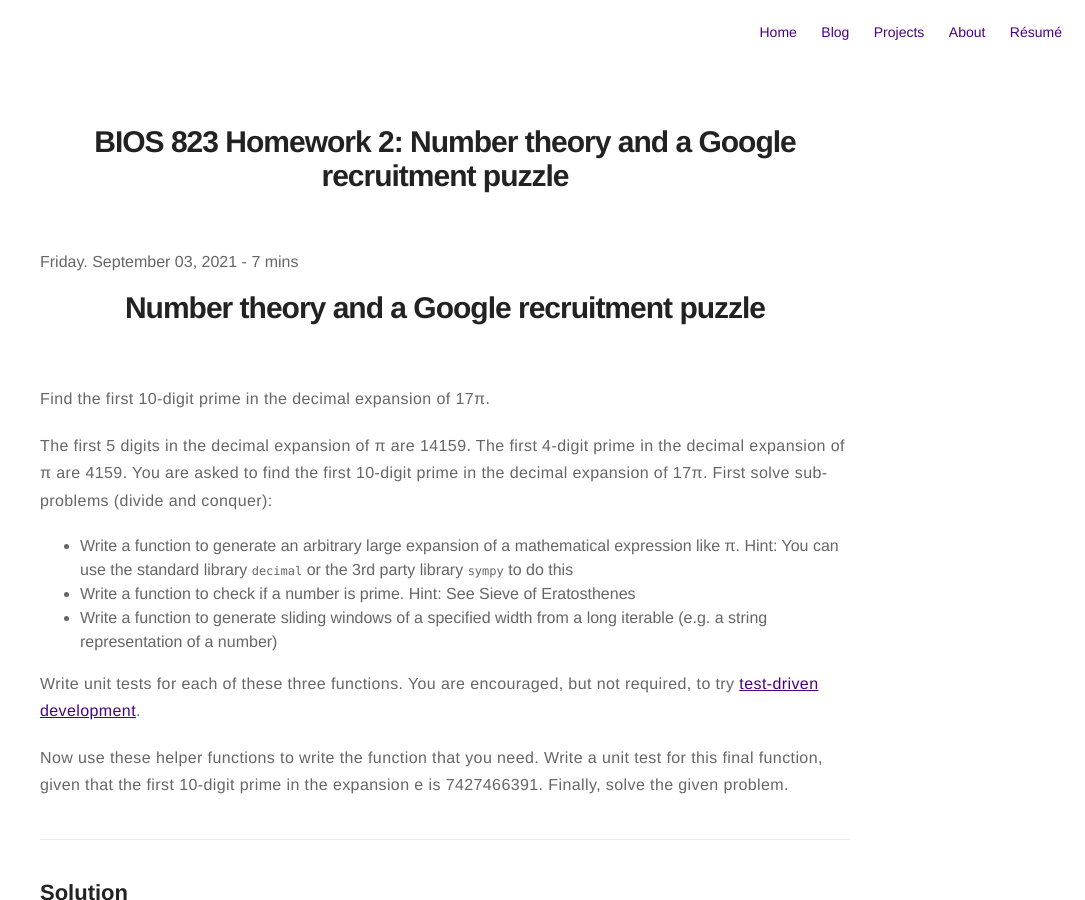
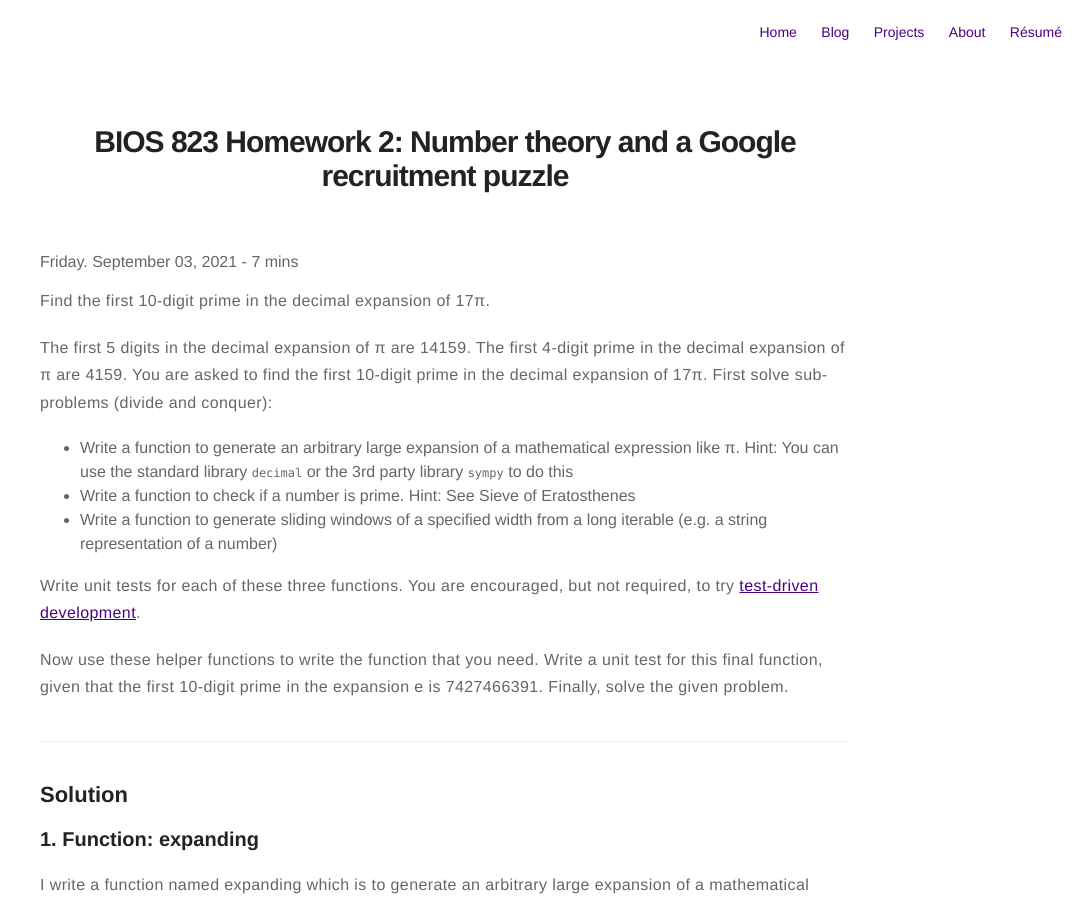
Before and after one commit to Caihanwang/Caihanwang.github.io, a Jekyll site: the page built from _posts/2021-09-12-BIOS823-HW2.markdown, in a window 1280 px wide and 900 px high. Shown: the whole window, without its empty margins (195-1280 px from the left). Built offline with Jekyll 4.4.1, drawn with Linux system fonts in a browser that asks for light colours; comment, search, counter and statistics services are not loaded.

Commit message:
Update 2021-09-12-BIOS823-HW2.markdown

```diff
--- a/_posts/2021-09-12-BIOS823-HW2.markdown
+++ b/_posts/2021-09-12-BIOS823-HW2.markdown
@@ -13,7 +13,6 @@ author: Caihan Wang
 description: 823 HW2
 ---
 
-# Number theory and a Google recruitment puzzle
 
 Find the first 10-digit prime in the decimal expansion of 17π.
 
```
